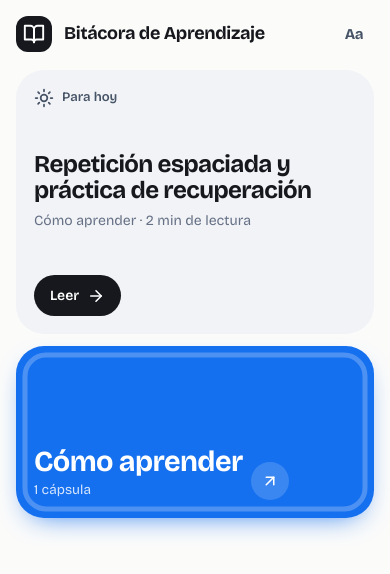
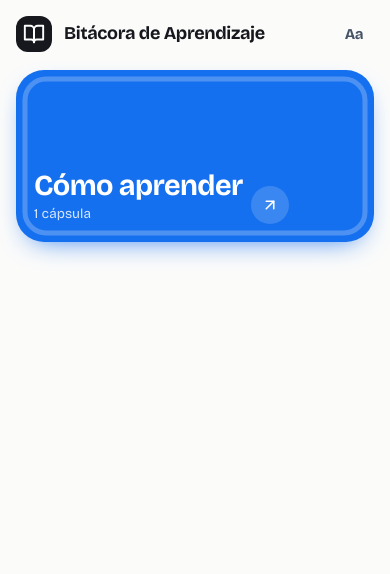
Before and after one commit to yomoy0352/Bitacora, a plain HTML site: page index.html in a window 390 px wide. Drawn offline with nearby package versions, Linux system fonts and the light colour scheme.

Commit message:
Inicio solo con cursos (terminados al final) y lector a pantalla completa en iPhone
Co-Authored-By: Claude Opus 5.5 <noreply@anthropic.com>
Claude-Session: https://claude.ai/code/session_01W2BVKgAsmSaqG6VgF9BFhq

```diff
--- a/index.html
+++ b/index.html
@@ -157,7 +157,7 @@ svg.i{width:24px;height:24px;fill:none;stroke:currentColor;stroke-width:2.1;stro
 .fsrow span{font-family:var(--f-mono);font-size:13px;color:var(--ink-2)}
 
 /* Lector paginado */
-.reader{position:fixed;left:0;right:0;top:0;height:var(--vh,100%);z-index:5;display:flex;flex-direction:column;background:var(--sheet);color:var(--ink);overflow:hidden;touch-action:none;-webkit-user-select:none;user-select:none;-webkit-touch-callout:none}
+.reader{position:fixed;inset:0;z-index:5;display:flex;flex-direction:column;background:var(--sheet);color:var(--ink);overflow:hidden;touch-action:none;-webkit-user-select:none;user-select:none;-webkit-touch-callout:none}
 .rbar,.rfoot{position:absolute;left:0;right:0;z-index:6;display:flex;align-items:center;gap:6px;padding-left:max(10px,env(safe-area-inset-left,0px));padding-right:max(10px,env(safe-area-inset-right,0px));background:color-mix(in srgb,var(--sheet) 92%,transparent);-webkit-backdrop-filter:blur(14px);backdrop-filter:blur(14px);transition:opacity .22s ease,transform .22s ease}
 .rbar{top:0;padding-top:calc(8px + env(safe-area-inset-top,0px));padding-bottom:8px;border-bottom:1px solid var(--line)}
 .reader:not(.chrome) .rbar{opacity:0;transform:translateY(-100%);pointer-events:none}
@@ -511,53 +511,30 @@ function homeView() {
   if (!S.ready) return `<div class="note">Cargando tu bitácora…</div>`;
   if (S.dbErr) return `<div class="err">${esc(S.dbErr)}</div>`;
 
-  /* Para hoy */
-  const ord = { repaso: 0, reforzar: 1, leida: 2, nueva: 3 };
-  const due = S.caps.map(c => ({ c, e: estado(c) })).filter(x => x.e in ord)
-    .sort((a, b) => ord[a.e] - ord[b.e] || (a.c.nextReview || a.c.createdAt) - (b.c.nextReview || b.c.createdAt));
-  let hoy;
-  const hs = cursos().length ? sp([6, 4], [6, 3], [2, 3]) : sp([12, 3], [6, 3], [2, 3]);
-  if (!S.caps.length) {
-    hoy = `<div class="tile t-hoy" style="cursor:default;${hs}">
+  if (!S.caps.length) return `<section class="bento"><div class="tile t-hoy" style="cursor:default;${sp([12, 3], [6, 3], [2, 3])}">
       <span class="k">${ic('sun')} Empieza aquí</span>
       <div><h2>Dile a Claude qué quieres aprender</h2><div class="sub">En el chat, cuéntale el tema o compártele un libro. Claude prepara tus cursos y aparecerán aquí.</div></div>
-      <div class="foot"></div></div>`;
-  } else if (due.length) {
-    const x = due[0]; const nueva = x.e === 'nueva';
-    const why = { repaso: 'Toca repasar', reforzar: 'Conviene reforzar', leida: 'Falta tu evaluación', nueva: `${readMin(x.c.texto)} min de lectura` }[x.e];
-    hoy = `<button class="tile t-hoy" data-act="${nueva ? 'open' : 'quiz'}" data-id="${esc(x.c.id)}" style="${hs}">
-      <span class="k">${ic('sun')} Para hoy</span>
-      <div><h2>${esc(x.c.titulo)}</h2><div class="sub">${esc(cursoDe(x.c))} · ${why}</div></div>
-      <div class="foot"><span class="go">${nueva ? 'Leer' : 'Evaluarme'} ${ic('play')}</span>${due.length > 1 ? `<span class="more">y ${due.length - 1} más</span>` : ''}</div></button>`;
-  } else {
-    const prox = S.caps.map(c => c.nextReview).filter(Boolean).sort((a, b) => a - b)[0];
-    hoy = `<div class="tile t-hoy" style="cursor:default;${hs}">
-      <span class="k">${ic('check')} Para hoy</span>
-      <div><h2>Todo al día</h2><div class="sub">${prox ? 'Tu siguiente repaso es el ' + fmtDate(prox) + '.' : 'Cuando quieras aprender algo nuevo, díselo a Claude.'}</div></div>
-      <div class="foot"></div></div>`;
-  }
+      <div class="foot"></div></div></section>`;
 
-  /* Cursos, empaquetados para que cada fila cierre sin huecos */
-  const items = cursos().map(k => ({ k }));
-  const html = (it, st) => cursoTile(it.k, st);
+  /* Solo los cursos. Los terminados (todo leído y evaluado, sin repasos pendientes) van al final. */
+  const pend = k => k.caps.some(c => ['nueva', 'leida', 'repaso'].includes(estado(c)));
+  const ks = cursos(); const items = [...ks.filter(pend), ...ks.filter(k => !pend(k))].map(k => ({ k }));
   const d = [], t = [], m = [];
-  // Escritorio: dos al lado de "Para hoy" (3×4), luego filas de 3 (4×3), par (7/5) o uno a lo ancho (12×2)
-  const side = items.slice(0, 2), rest = items.slice(2);
-  if (side.length === 2) { d.push([3, 4], [3, 4]); } else if (side.length === 1) d.push([6, 4]);
-  let n = rest.length, flip = false;
+  // Escritorio: primera fila con dos grandes (6×4), luego filas de 3 (4×3), par (7/5) o uno a lo ancho (12×3)
+  let n = items.length, flip = false;
+  if (n === 1) { d.push([12, 4]); n = 0; } else { d.push([6, 4], [6, 4]); n -= 2; }
   while (n > 0) {
     if (n === 4 || n === 2) { d.push(flip ? [5, 3] : [7, 3], flip ? [7, 3] : [5, 3]); flip = !flip; n -= 2; }
-    else if (n === 1) { d.push([12, 2]); n -= 1; }
+    else if (n === 1) { d.push([12, 3]); n -= 1; }
     else { d.push([4, 3], [4, 3], [4, 3]); n -= 3; }
   }
-  // Tableta y móvil: en pares; el último sin pareja va a lo ancho
+  // Tableta y celular: en pares; el último sin pareja va a lo ancho
   items.forEach((it, i) => {
     const solo = i === items.length - 1 && items.length % 2 === 1;
-    t.push(solo ? [6, 2] : [3, 3]);
+    t.push(solo ? [6, 3] : [3, 3]);
     m.push(solo ? [2, 2] : [1, 2]);
   });
-  const tiles = items.map((it, i) => html(it, sp(d[i], t[i], m[i]))).join('');
-  return `<section class="bento" aria-label="Tus cursos">${hoy}${tiles}</section>`;
+  return `<section class="bento" aria-label="Tus cursos">${items.map((it, i) => cursoTile(it.k, sp(d[i], t[i], m[i]))).join('')}</section>`;
 }
 
 function capView() {
--- a/sw.js
+++ b/sw.js
@@ -1,5 +1,5 @@
 /* Bitácora: funciona sin internet. Siempre intenta la versión más nueva y, si no hay red, usa la guardada. */
-const CACHE = 'bitacora-v1';
+const CACHE = 'bitacora-v2';
 const SHELL = ['./', 'index.html', 'manifest.webmanifest', 'icons/icon-180.png', 'icons/icon-192.png', 'icons/icon-512.png', 'cursos/indice.json'];
 self.addEventListener('install', e => { e.waitUntil(caches.open(CACHE).then(c => c.addAll(SHELL)).then(() => self.skipWaiting())); });
 self.addEventListener('activate', e => { e.waitUntil(caches.keys().then(ks => Promise.all(ks.filter(k => k !== CACHE).map(k => caches.delete(k)))).then(() => self.clients.claim())); });
```
